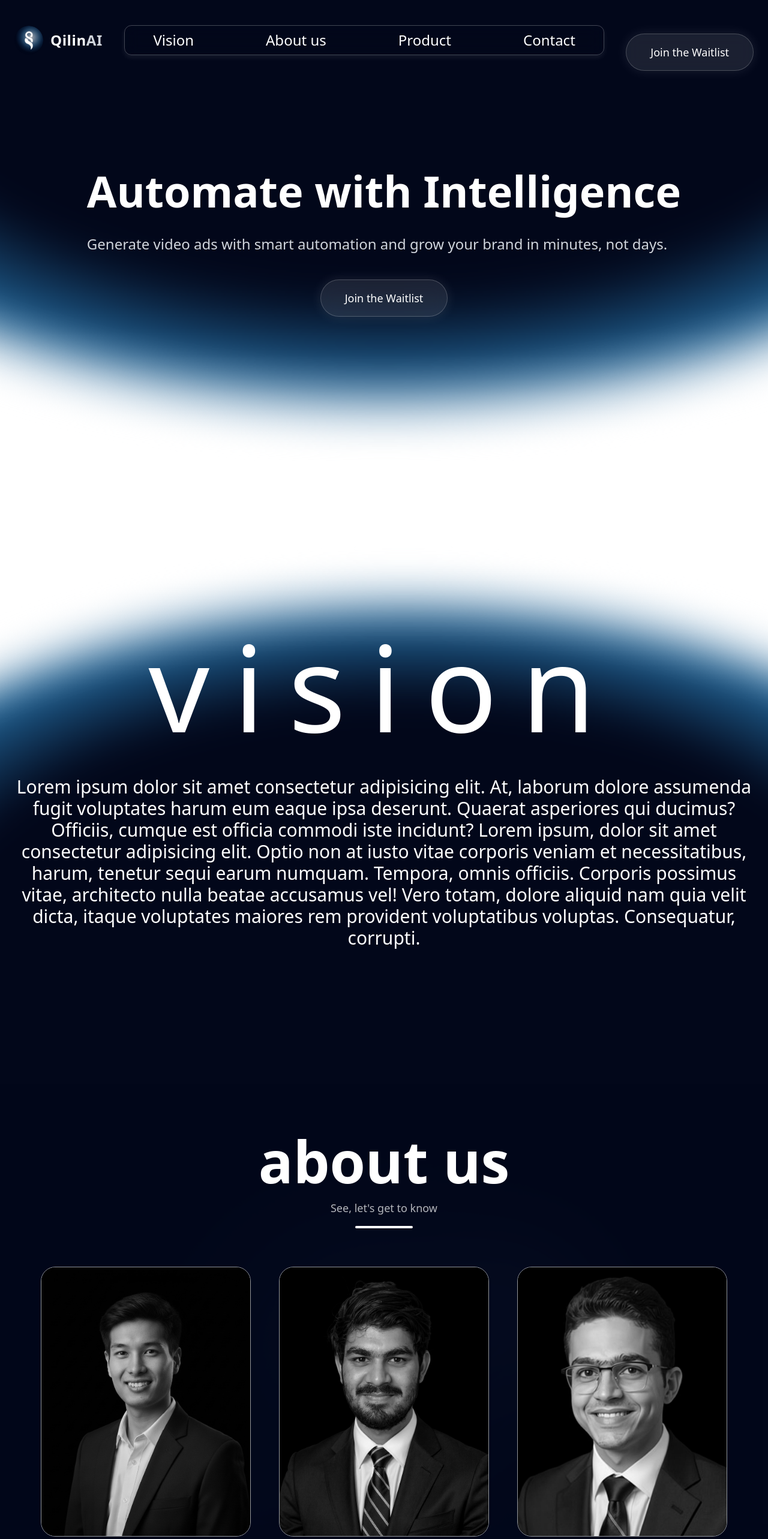
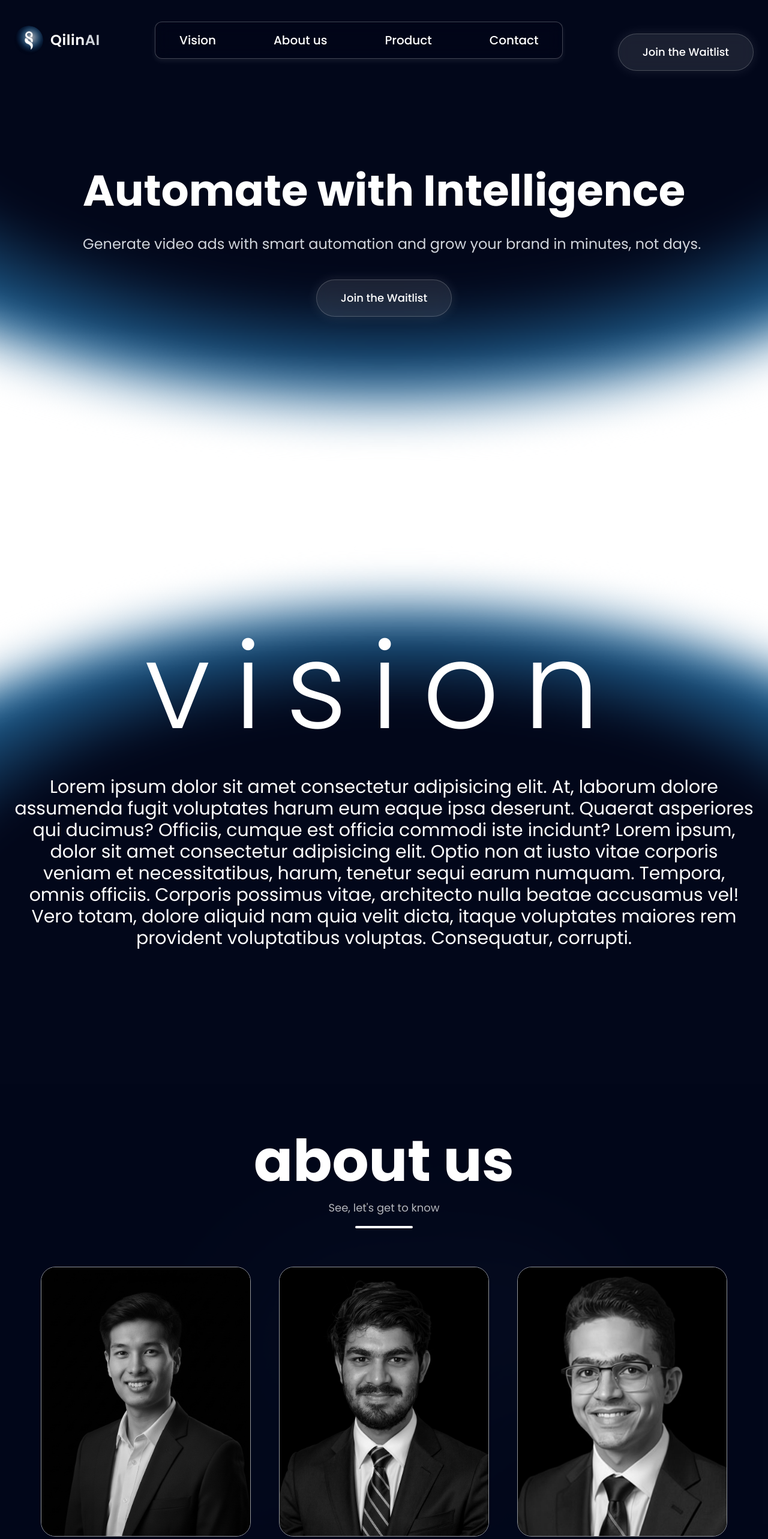
Before and after one commit to D43M0N18/QilinAi, a React (Vite) app: page / in a window 1280 px wide. Shown: the top 2566 px of the page at 60% size. Built offline with nearby package versions, Linux system fonts and the light colour scheme.

Commit message:
update font

```diff
--- a/src/App.css
+++ b/src/App.css
@@ -1,4 +1,15 @@
+@import url('https://fonts.googleapis.com/css2?family=Poppins:wght@300;400;500;600;700&display=swap');
 @import "tailwindcss";
+/* @layer base {
+  :root {
+    --font-sans: 'Poppins', ui-sans-serif, system-ui, sans-serif;
+  }
+
+  body {
+    font-family: var(--font-sans);
+  }
+} */
+
 #root {
   max-width: 1280px;
   margin: 0 auto;
--- a/src/components/Header.jsx
+++ b/src/components/Header.jsx
@@ -1,6 +1,6 @@
 import React, { useState } from "react";
 import Logo from "../assets/logo.png";
-import { Link } from 'react-router-dom';
+import { Link } from "react-router-dom";
 
 const Header = () => {
   const [isMenuOpen, setIsMenuOpen] = useState(false);
@@ -12,7 +12,7 @@ const Header = () => {
   };
 
   return (
-    <header className="fixed top-0 left-0 right-0 z-50 bg-transparent  border-white/5">
+    <header className="fixed top-0 left-0 right-0 z-50 bg-transparent border-white/5">
       <nav className="container mx-auto px-6 py-4 flex items-center justify-between">
         {/* --- Logo --- */}
         <div
@@ -24,47 +24,41 @@ const Header = () => {
             alt="Logo"
             className="w-12 h-12 rounded-full object-contain"
           />
-        <div className=" font-semibold tracking-wide text-white text-2xl">
+          <div className="font-semibold tracking-wide text-white text-2xl">
             Qilin<span className="text-gray-300">AI</span>
           </div>
         </div>
 
-        {/* --- Center Glass Nav --- */}
-        <div className="hidden md:flex items-center justify-center gap-30 text-2xl px-2 py-2  rounded-xl w-200  backdrop-blur-md border border-white/25 shadow-[0_4px_8px_rgba(255,255,255,0.08)]">
+        {/* --- Center Nav --- */}
+        <div className="hidden md:flex items-center justify-center gap-16 text-xl px-6 py-2 rounded-xl border border-white/25 backdrop-blur-md shadow-[0_4px_8px_rgba(255,255,255,0.08)] bg-[rgba(0,0,20,0.25)] relative">
+          {[
+            { id: "vision", label: "Vision" },
+            { id: "about", label: "About us" },
+            { id: "product", label: "Product" },
+            { id: "contact", label: "Contact" },
+          ].map((item) => (
             <button
-            onClick={() => scrollToSection("vision")}
-            className="text-white hover:text-white/70 transition-colors"
+              key={item.id}
+              onClick={() => scrollToSection(item.id)}
+              className="group relative text-white font-medium px-4 py-2 transition-all"
             >
-            Vision
+              {item.label}
+              {/* Hover Glow Effect */}
+              <span className="absolute inset-0 rounded-md opacity-0 group-hover:opacity-100 transition-opacity duration-300">
+                <span className="absolute inset-0 shadow-[0_20px_10px_rgba(255,255,255,0.2)] blur-md animate-shimmer" />
+              </span>
             </button>
-          <button
-            onClick={() => scrollToSection("about")}
-            className="text-white hover:text-white/70 transition-colors"
-          >
-            About us
-          </button>
-          <button
-            onClick={() => scrollToSection("product")}
-            className="text-white hover:text-white/70 transition-colors"
-          >
-            Product
-          </button>
-          <button
-            onClick={() => scrollToSection("contact")}
-            className="text-white hover:text-white/70 transition-colors"
-          >
-            Contact
-          </button>
+          ))}
         </div>
 
-        {/* --- Join Waitlist Button --- */}
+        {/* --- Waitlist Button --- */}
         <Link to="/waitlist">
           <button className="mt-10 bg-white/10 text-white border border-white/20 px-8 py-3 md:px-10 md:py-4 rounded-full font-medium text-lg hover:bg-white/20 backdrop-blur-md shadow-[0_0_20px_rgba(255,255,255,0.1)] hover:shadow-[0_0_25px_rgba(255,255,255,0.2)] transition-all">
             Join the Waitlist
           </button>
         </Link>
 
-        {/* --- Mobile Menu Toggle --- */}
+        {/* --- Mobile Toggle --- */}
         <button
           className="md:hidden flex flex-col gap-1.5 focus:outline-none"
           onClick={() => setIsMenuOpen(!isMenuOpen)}
--- a/src/index.css
+++ b/src/index.css
@@ -1,7 +1,11 @@
+@import url('https://fonts.googleapis.com/css2?family=Poppins:wght@300;400;500;600;700&display=swap');
 @import "tailwindcss";
+@layer base {
+  :root {
+    --font-sans: 'Poppins', ui-sans-serif, system-ui, sans-serif;
+  }
 
-/* Configure custom font families */
-@theme {
-  --font-family-sans: Poppins, ui-sans-serif, system-ui, sans-serif;
-  --font-family-poppins: Poppins, sans-serif;
+  body {
+    font-family: var(--font-sans);
+  }
 }
--- /dev/null
+++ b/tailwind.config.js
@@ -0,0 +1,9 @@
+export default {
+  theme: {
+    extend: {
+      fontFamily: {
+        sans: ['Poppins', 'sans-serif'],
+      },
+    },
+  },
+};
```
Lines whose indentation alone changed are shown as unchanged.
